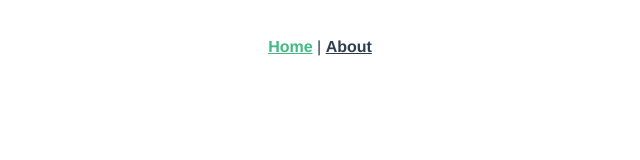
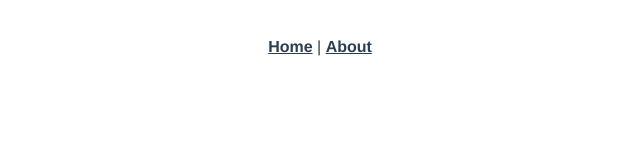
Before and after one commit to 9sako6/9sako6.github.io, a Vue app: page / in a window 1280 px wide. Shown: the top 160 px of the page, without its empty margins (320-960 px from the left). Built offline with nearby package versions, Linux system fonts and the light colour scheme.

Commit message:
[fix] path

```diff
--- a/src/App.vue
+++ b/src/App.vue
@@ -1,8 +1,8 @@
 <template>
   <div id="app">
     <div id="nav">
-      <router-link to="/">Home</router-link> |
-      <router-link to="/about">About</router-link>
+      <router-link to="/blog">Home</router-link> |
+      <router-link to="/blog/about">About</router-link>
     </div>
     <router-view/>
   </div>
```
Also changed, not shown: 7 other files (tests, documents, lock files or other folders).
